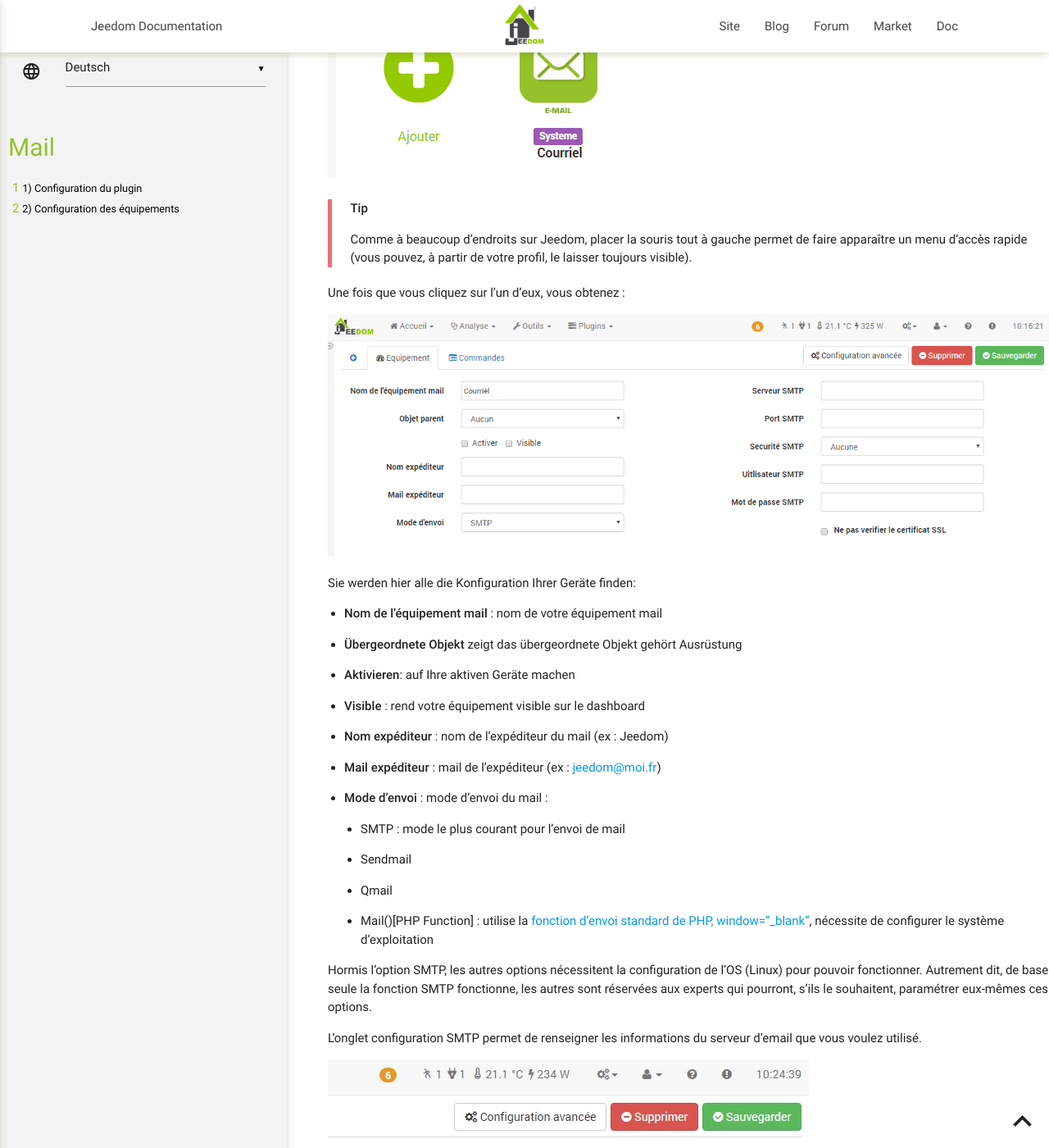
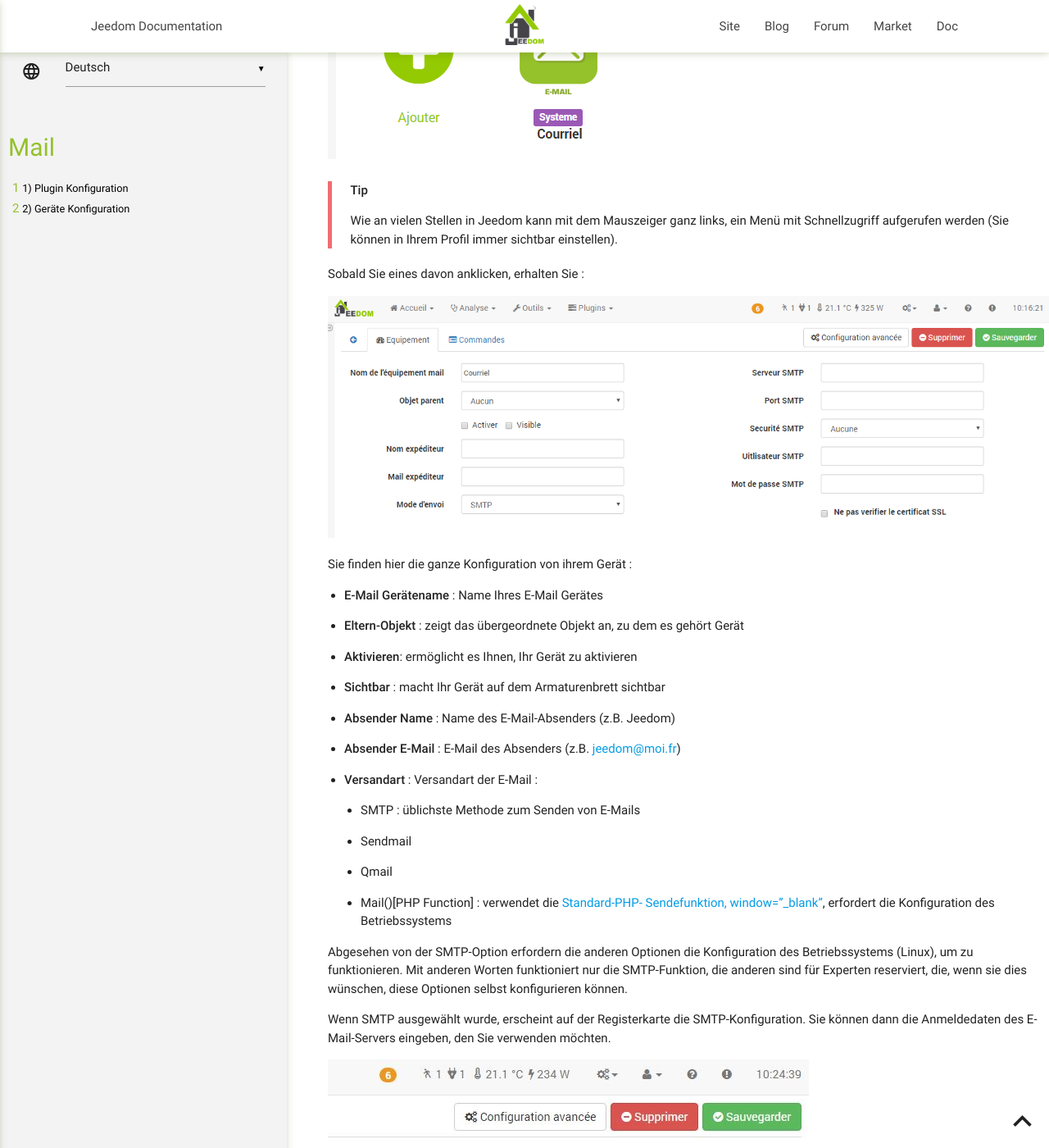
Before and after one commit to jeedom/plugin-mail, a Jekyll site: the page built from docs/de_DE/index.md, in a window 1280 px wide and 1400 px high, scrolled down 1144 px. Shown: the whole window at 82% size. Built offline with Jekyll 4.4.1, drawn with Linux system fonts in a browser that asks for light colours; our own code applies the rules of GitHub Pages for plain Markdown files; some of the changed text lies outside the part shown.

Commit message:
[ROBOT] Action all

```diff
--- a/core/i18n/de_DE.json
+++ b/core/i18n/de_DE.json
@@ -4,13 +4,13 @@
         "Rechercher": "Suchen nach",
         "Mes mails": "Meine Mails",
         "Général": "Allgemein",
-        "Nom de l'équipement mail": "E-Mail Name",
+        "Nom de l'équipement mail": "E-Mail Gerätename",
         "Objet parent": "Eltern-Objekt",
         "Aucun": "Ohne",
         "Activer": "aktivieren",
         "Visible": "Sichtbar",
         "Nom expéditeur": "Absender Name",
-        "Mail expéditeur": "Absender Mail",
+        "Mail expéditeur": "Absender E-Mail",
         "Mode d'envoi": "Sendeprofil",
         "Configuration SMTP": "SMTP Konfiguration",
         "Serveur SMTP": "SMTP Server",
@@ -20,7 +20,7 @@
         "Utilisateur SMTP": "SMTP Benutzer",
         "Mot de passe SMTP": "SMTP Password",
         "Email": "E-Mail",
-        "Ajouter une commande mail": "Fügen Sie eine E-Mail-Befehl",
+        "Ajouter une commande mail": "Einen E-Mail-Befehl hinzufügen",
         "Nom": "Name",
         "Supprimer": "Löschen",
         "Sauvegarder": "Speichern"
--- a/docs/de_DE/index.md
+++ b/docs/de_DE/index.md
@@ -1,149 +1,147 @@
-Plugin permettant d’envoyer des mails.
+Das Plugin wird zum Versenden von E-Mails verwendet.
 
-Configuration du plugin
+Plugin Konfiguration
 ===
 
-Après avoir installé le plugin, il vous suffit de l’activer. Ce plugin
-n’a aucune configuration particulière :
+Nachdem sie das Plugin installiert haben, aktivieren sie es einfach. Dieses
+Plugin hat keine besondere Konfiguration :
 
 ![mail1](../images/mail1.PNG)
 
-Configuration des équipements
+Geräte Konfiguration
 ===
 
-La configuration des équipements Mail est accessible à partir du menu
-plugin :
+Die Konfiguration von Mail-Geräten ist über das Menü Plugin
+verfügbar :
 
 ![mail2](../images/mail2.PNG)
 
-Voilà à quoi ressemble la page du plugin Mail (ici avec déjà 1 mail,
-vous pouvez en mettre autant que vous voulez avec le bouton "Ajouter") :
+So sieht die Mail-Plugin-Seite aus (hier schon mit 1 Mail, Sie können mit der Schaltfläche "Hinzufügen" beliebig viele hinzufügen) :
 
 ![mail3](../images/mail3.PNG)
 
 > **Tip**
 >
-> Comme à beaucoup d’endroits sur Jeedom, placer la souris tout à gauche
-> permet de faire apparaître un menu d’accès rapide (vous pouvez, à
-> partir de votre profil, le laisser toujours visible).
+> Wie an vielen Stellen in Jeedom kann mit dem Mauszeiger ganz links, ein
+> Menü mit Schnellzugriff aufgerufen werden (Sie können in Ihrem Profil
+> immer sichtbar einstellen).
 
-Une fois que vous cliquez sur l’un d’eux, vous obtenez :
+Sobald Sie eines davon anklicken, erhalten Sie :
 
 ![mail4](../images/mail4.PNG)
 
-Sie werden hier alle die Konfiguration Ihrer Geräte finden:
+Sie finden hier die ganze Konfiguration von ihrem Gerät :
 
--   **Nom de l’équipement mail** : nom de votre équipement mail
+-   **E-Mail Gerätename** : Name Ihres E-Mail Gerätes
 
--   **Übergeordnete Objekt** zeigt das übergeordnete Objekt gehört
-    Ausrüstung
+-   **Eltern-Objekt** : zeigt das übergeordnete Objekt an, zu dem es gehört
+    Gerät
 
--   **Aktivieren**: auf Ihre aktiven Geräte machen
+-   **Aktivieren**: ermöglicht es Ihnen, Ihr Gerät zu aktivieren
 
--   **Visible** : rend votre équipement visible sur le dashboard
+-   **Sichtbar** : macht Ihr Gerät auf dem Armaturenbrett sichtbar
 
--   **Nom expéditeur** : nom de l’expéditeur du mail (ex : Jeedom)
+-   **Absender Name** : Name des E-Mail-Absenders (z.B. Jeedom)
 
--   **Mail expéditeur** : mail de l’expéditeur (ex : <jeedom@moi.fr>)
+-   **Absender E-Mail** : E-Mail des Absenders (z.B. <jeedom@moi.fr>)
 
--   **Mode d’envoi** : mode d’envoi du mail :
+-   **Versandart** : Versandart der E-Mail :
 
-    -   SMTP : mode le plus courant pour l’envoi de mail
+    -   SMTP : üblichste Methode zum Senden von E-Mails
 
     -   Sendmail
 
     -   Qmail
 
-    -   Mail()\[PHP Function\] : utilise la [fonction d’envoi standard
-        de PHP,
+    -   Mail()\[PHP Function\] : verwendet die [Standard-PHP-
+        Sendefunktion,
         window="\_blank"](http://fr.php.net/manual/fr/function.mail.php),
-        nécessite de configurer le système d’exploitation
+        erfordert die Konfiguration des Betriebssystems
 
-Hormis l’option SMTP, les autres options nécessitent la configuration de
-l’OS (Linux) pour pouvoir fonctionner. Autrement dit, de base seule la
-fonction SMTP fonctionne, les autres sont réservées aux experts qui
-pourront, s’ils le souhaitent, paramétrer eux-mêmes ces options.
+Abgesehen von der SMTP-Option erfordern die anderen Optionen die
+Konfiguration des Betriebssystems (Linux), um zu funktionieren. Mit anderen
+Worten funktioniert nur die SMTP-Funktion, die anderen sind für Experten
+reserviert, die, wenn sie dies wünschen, diese Optionen selbst konfigurieren
+können.
 
-L’onglet configuration SMTP permet de renseigner les informations du
-serveur d’email que vous voulez utilisé.
+Wenn SMTP ausgewählt wurde, erscheint auf der Registerkarte die
+SMTP-Konfiguration. Sie können dann die Anmeldedaten des E-Mail-Servers
+eingeben, den Sie verwenden möchten.
 
 ![mail screenshot3](../images/mail_screenshot3.jpg)
 
-Voici quelques exemples pour les principaux fournisseurs de services
-email :
+Hier sind einige Beispiele für die wichtigsten E-Mail-Diensteanbieter :
 
 -   **Gmail**
 
-    -   Serveur SMTP : smtp.gmail.com
+    -   SMTP Server : smtp.gmail.com
 
-    -   Port SMTP : 587
+    -   SMTP Port : 587
 
-    -   Sécurité SMTP : TLS
+    -   SMTP Sicherheit : TLS
 
 -   **Hotmail**
 
-    -   Serveur SMTP : smtp.live.com
+    -   SMTP Server : smtp.live.com
 
-    -   Port SMTP : 587
+    -   SMTP Port : 587
 
-    -   Sécurité SMTP : TLS
+    -   SMTP Sicherheit : TLS
 
 -   **iCloud**
 
-    -   Serveur SMTP : smtp.me.com
+    -   SMTP Server : smtp.me.com
 
-    -   Port SMTP : 25
+    -   SMTP Port : 25
 
 -   **Yahoo.com**
 
-    -   Serveur SMTP : smtp.mail.yahoo.com
+    -   SMTP Server : smtp.mail.yahoo.com
 
-    -   Port SMTP : 465
+    -   SMTP Port : 465
 
-    -   Sécurité SMTP : SSL
+    -   SMTP Sicherheit : SSL
 
-Les champs « Utilisateur SMTP » et « Mot de passe SMTP » correspondent
-aux identifiants de votre compte email.
+Die Felder « SMTP Benutzer » und « SMTP Passwort » entsprechen den
+Anmeldedaten Ihres E-Mail-Accounts.
 
-A partir de l’onglet "Commandes", vous pouvez ajouter des commandes qui
-correspondent aux adresses email auxquelles vous souhaitez pouvoir
-envoyer des emails avec Jeedom :
+Auf der Registerkarte '"Befehle" können Sie Befehle hinzufügen, die den
+E-Mail-Adressen entsprechen, an die Sie E-Mails mit Jeedom senden
+möchten :
 
 ![mail screenshot4](../images/mail_screenshot4.jpg)
 
--   **nom** : nom de la commande
+-   **Name** : Name des Befehls
 
--   **email** : l’addresse email à laquelle envoyer le message. Vous pouvez en mettre plusieurs en les séparants par des ,
+-   **E-Mail** : Die E-Mail-Adresse, an die die Nachricht gesendet werden soll. Sie können mehrere einsetzen, indem Sie sie mit "," trennen.
 
--   **configuration avancée** (petites roues crantées) : permet
-    d’afficher la configuration avancée de la commande (méthode
-    d’historisation, widget, etc.)
+-   **Erweiterte Konfiguration** (Zahnrad Symbol) : Ermöglicht
+    die erweiterte Konfiguration des Befehls anzuzeigen (Informationen,
+    Widget usw.)
 
--   **tester** : permet de tester la commande,
+-   **Test** : Ermöglicht es, den Befehl zu testen.
 
--   **supprimer** (signe -) : permet de supprimer la commande.
+-   **Löschen** (- Zeichen) : Ermöglicht den Befehl zu löschen.
 
-Ce plugin fonctionne comme un module, c’est-à-dire qu’une fois
-sauvegardé, il apparaît dans la liste des actions ou commandes. Il est
-ainsi très simple de l’utiliser lors de la création de scénarios par
-exemple.
+Dieses Plugin funktioniert wie ein Modul, d.h. sobald es gespeichert wurde,
+erscheint es in der Liste der Aktionen oder Befehle. Es ist somit sehr einfach,
+es beispielsweise bei der Erstellung von Szenarien zu verwenden.
 
-Dans un scénario, une fois sélectionné dans une action, il faudra saisir
-le titre et le message.
+In einem Szenario müssen Sie nach der Auswahleiner Aktion den Titel und die Nachricht eingeben.
 
 ![mail5](../images/mail5.jpg)
 
-> **Important**
+> **Wichtig**
 >
-> Avec Gmail il faut donner un mot de passe spécifique pour
-> l’application : Mon compte ⇒ connexion et sécurité ⇒ Se connecter à
-> Google ⇒ Mots de passe d’application
+> Bei Gmail müssen Sie ein spezifisches Passwort für die Anwendung
+> angeben : Mein Konto ⇒ Login und Sicherheit ⇒ Mit Google verbinden ⇒
+> Anwendungskennwörter
 
 > **Tip**
 >
-> Le format HTML est supporté par l’éditeur de scénario pour le corps
-> des messages.
+> Das HTML-Format wird vom Szenario-Editor für den Nachrichtentext
+> unterstützt.
 
 > **Tip**
 >
-> Pensez à sauvegarder toutes les modifications.
+> Denken Sie daran, alle Änderungen zu speichern.
```
Also changed, not shown: docs/de_DE/changelog.md (+1 -1 lines).
